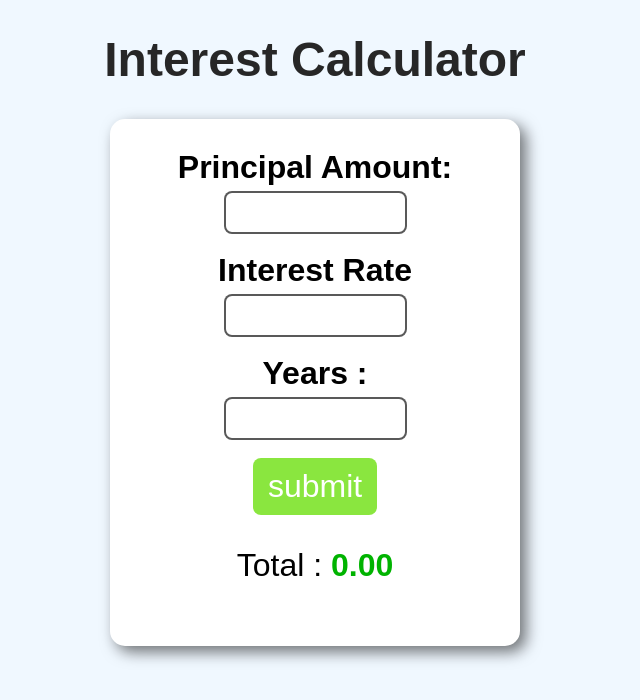
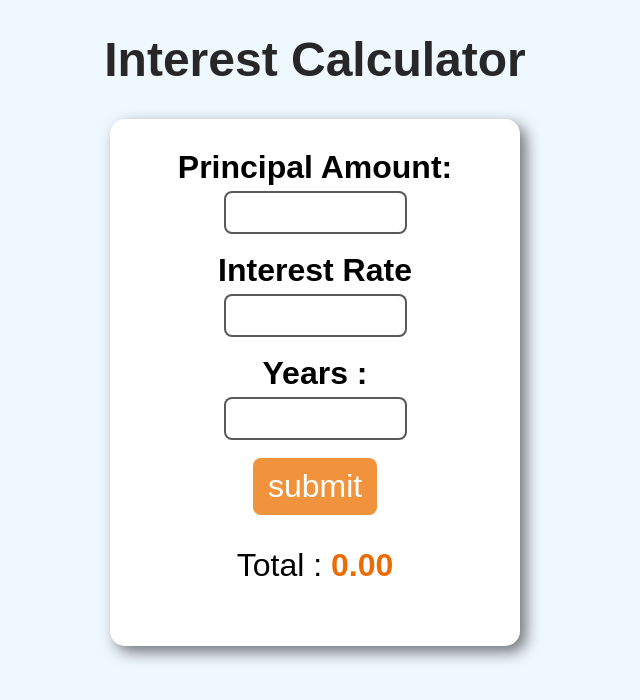
Before and after one commit to Gunaseelan7704/Simple-Interest-Calculator, a plain HTML site: page index.html in a window 1280 px wide. Shown: the whole page, without its empty margins (325-965 px from the left). Drawn offline with Linux system fonts and the light colour scheme.

Commit message:
button color changed

```diff
--- a/script.js
+++ b/script.js
@@ -9,7 +9,6 @@ function calculate(){
     let years = Number(yearsInp.value);
 
     const interest = (principal * 12*years * rate) / 100 * 100;
-    console.log(interest);
     const result = principal + interest;
 
     totalamnt.textContent = result.toLocaleString(undefined,{style : "currency", currency: "INR"});
--- a/styles.css
+++ b/styles.css
@@ -32,7 +32,7 @@ input{
     margin-bottom: 18px;
 }
 button{
-    background-color: rgba(105, 223, 9, 0.775);
+    background-color: rgba(237, 117, 5, 0.775);
     color: white;
     font-size: 2em;
     border: none;
@@ -41,15 +41,15 @@ button{
     cursor: pointer;
 }
 button:hover{
-    background-color: green;
+    background-color: rgb(212, 169, 13);
 }
 button:active{
-    background-color: rgb(41, 180, 19);
+    background-color: rgb(253, 106, 15);
 }
 #total{
     font-size: 2em;
 }
 #total-amnt{
-    color: hsl(120,100%,35%);
+    color: hsl(27, 96%, 47%);
     font-weight: bold;
 }
```
